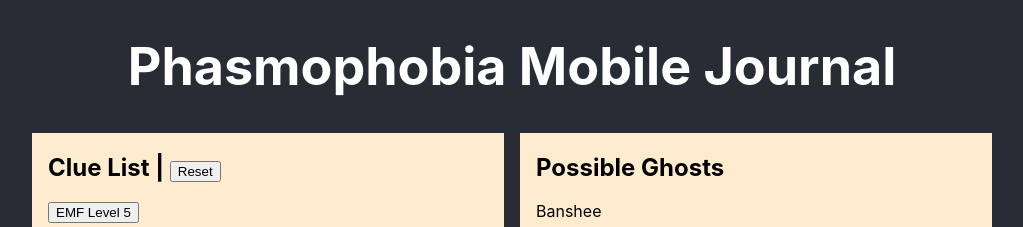
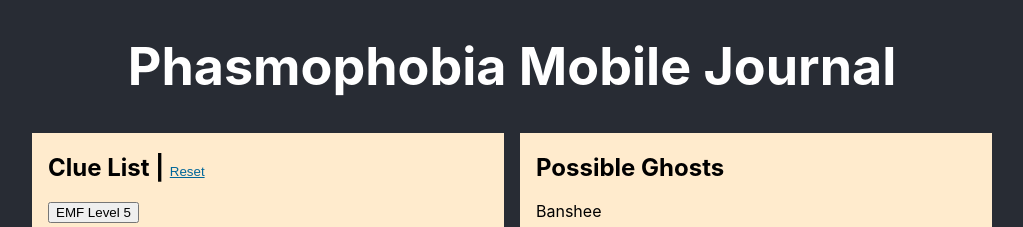
Before and after one commit to montal95/gb-journal, a React (Create React App) app: page / in a window 1280 px wide. Shown: the top 227 px of the page, without its empty margins (128-1151 px from the left). Built offline with nearby package versions, Linux system fonts and the light colour scheme.

Commit message:
styling changes clue list

```diff
--- a/src/App.css
+++ b/src/App.css
@@ -39,3 +39,15 @@
 .clueListBox:last-of-type{
   margin-bottom: 25px;
 }
+
+#reset {
+  background: none!important;
+  border: none;
+  padding: 0!important;
+  /*optional*/
+  font-family: arial, sans-serif;
+  /*input has OS specific font-family*/
+  color: #069;
+  text-decoration: underline;
+  cursor: pointer;
+}
--- a/src/components/ClueList.tsx
+++ b/src/components/ClueList.tsx
@@ -6,7 +6,7 @@
     return (
         <div className="pages">
             <section>
-                <h2>Clue List | <button onClick={() => reset()}>Reset</button></h2>
+                <h2>Clue List | <button id="reset" onClick={() => reset()}>Reset</button></h2>
                 {Object.keys(clues).map((clue: string) => {
                     const possible = filteredGhosts.some(ghost => ghost.clues.includes(clue))
 
```
